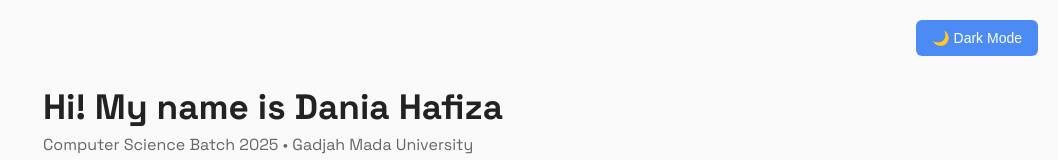
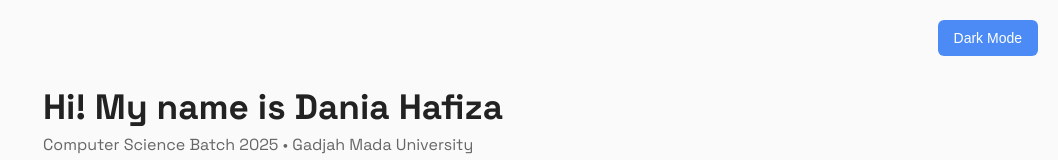
Before and after one commit to daniafzc/portof, a plain HTML site: page index.html in a window 1280 px wide. Shown: the top 160 px of the page, without its empty margins (222-1280 px from the left). Drawn offline with Linux system fonts and the light colour scheme.

Commit message:
index.html

```diff
--- a/index.html
+++ b/index.html
@@ -12,7 +12,7 @@
 
 <body>
 
-    <button id="themeToggle">🌙 Dark Mode</button>
+    <button id="themeToggle">Dark Mode</button>
 
     <div class="container fade-in">
         <h1>Hi! My name is Dania Hafiza</h1>
```
